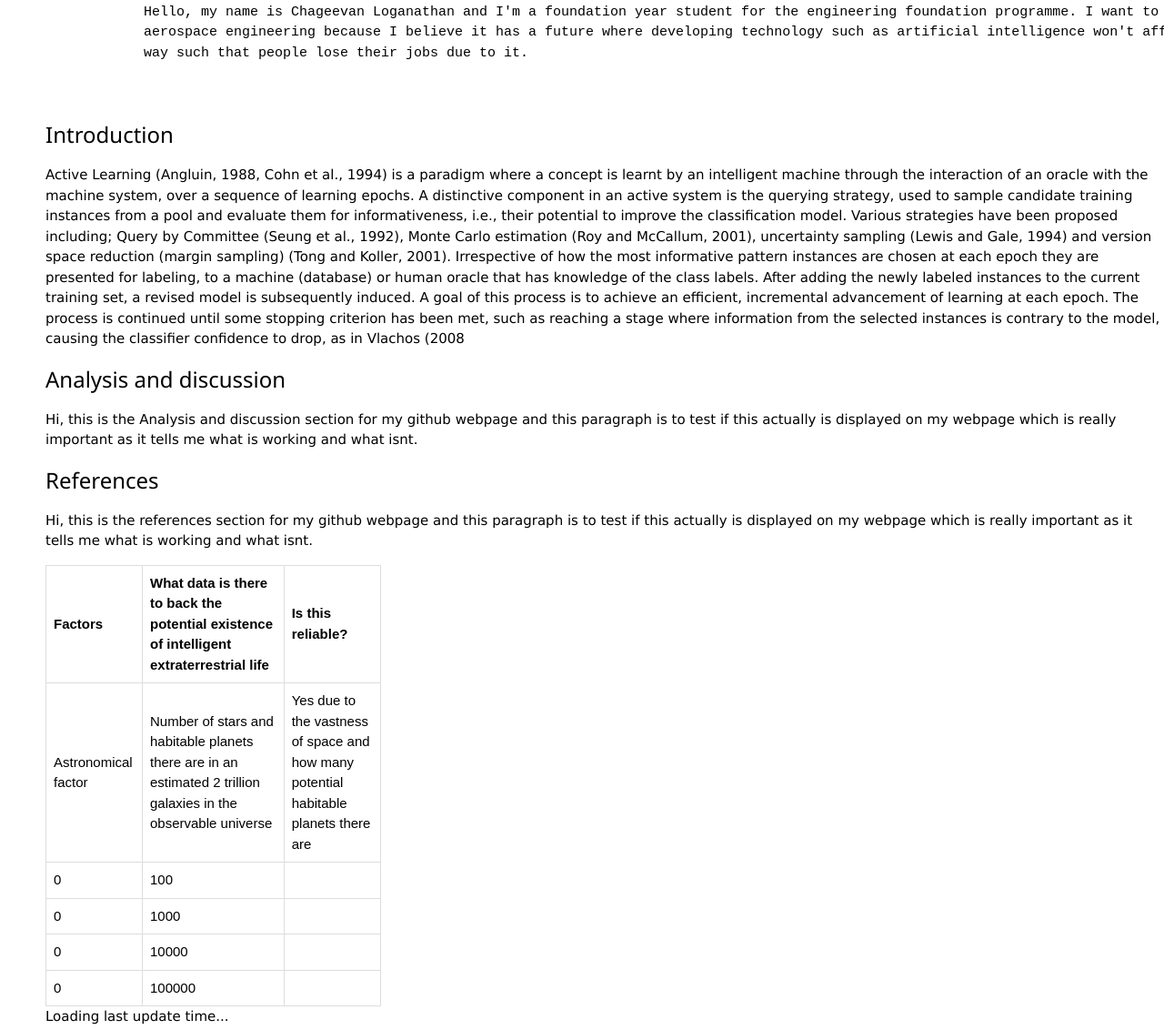
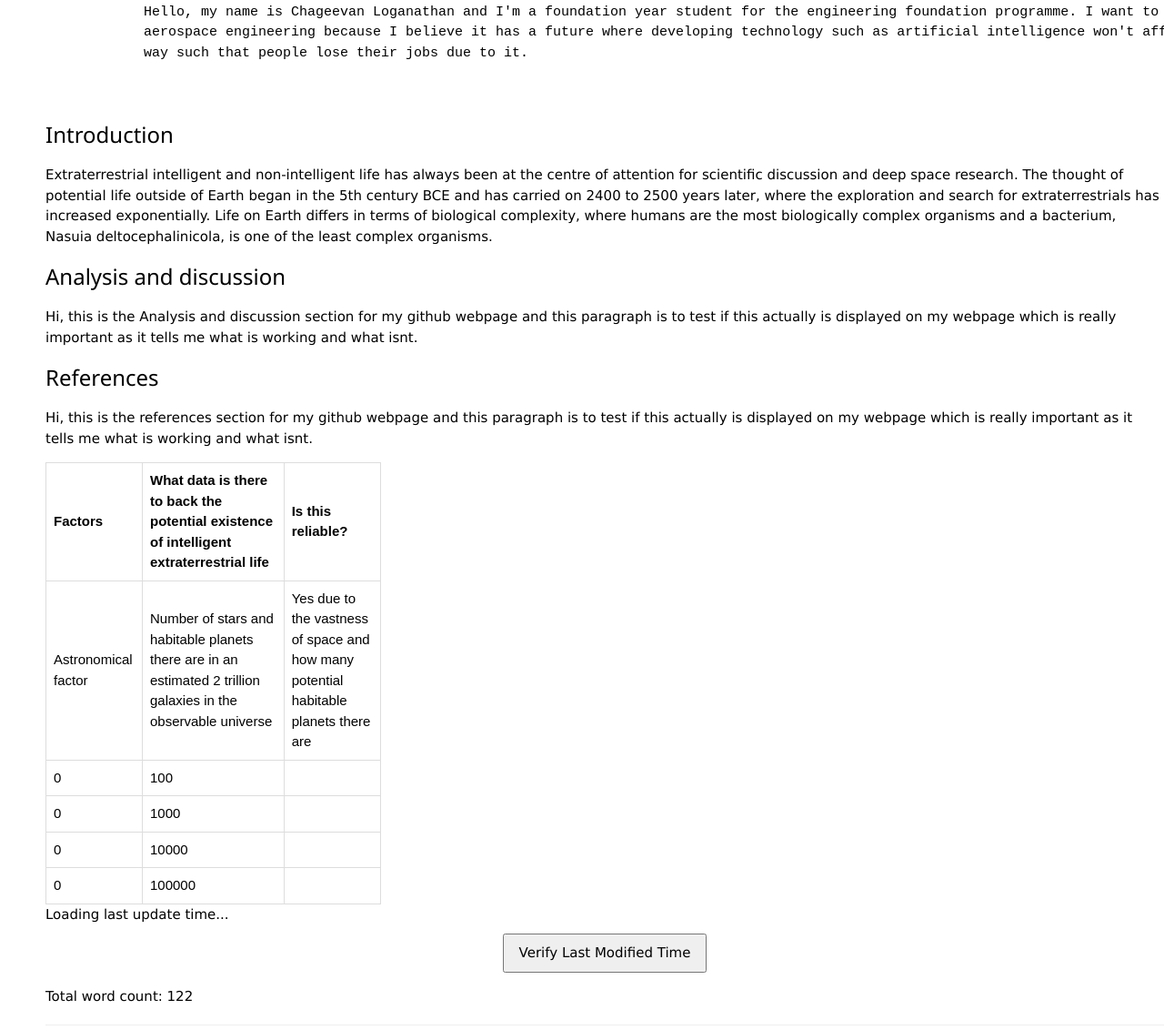
Before and after one commit to FEPSFY6926590/FY6926590, a plain HTML site: page index.html in a window 1280 px wide. Shown: the part 870-2002 px from the top of the page at 91% size. Drawn offline with nearby package versions, Linux system fonts and the light colour scheme.

Commit message:
Remove Active Learning explanation from introduction
Removed detailed explanation of Active Learning from the introduction paragraph.

```diff
--- a/index.html
+++ b/index.html
@@ -145,21 +145,12 @@
 
 
     <p id="Introduction_InText">
-
-            Active Learning (Angluin, 1988, Cohn et al., 1994) is a paradigm where a concept is learnt by an
-            intelligent machine through the interaction of an oracle with the machine system, over a sequence of
-            learning epochs. A distinctive component in an active system is the querying strategy, used to sample
-            candidate training instances from a pool and evaluate them for informativeness, i.e., their potential
-            to improve the classification model. Various strategies have been proposed including; Query by
-            Committee (Seung et al., 1992), Monte Carlo estimation (Roy and McCallum, 2001), uncertainty
-            sampling (Lewis and Gale, 1994) and version space reduction (margin sampling) (Tong and Koller,
-            2001). Irrespective of how the most informative pattern instances are chosen at each epoch they are
-            presented for labeling, to a machine (database) or human oracle that has knowledge of the class
-            labels. After adding the newly labeled instances to the current training set, a revised model is
-            subsequently induced. A goal of this process is to achieve an efficient, incremental advancement of
-            learning at each epoch. The process is continued until some stopping criterion has been met, such as
-            reaching a stage where information from the selected instances is contrary to the model, causing the
-            classifier confidence to drop, as in Vlachos (2008
+    Extraterrestrial intelligent and non-intelligent life has always been at the centre of attention for
+    scientific discussion and deep space research. The thought of potential life outside of Earth
+    began in the 5th century BCE and has carried on 2400 to 2500 years later, where the
+    exploration and search for extraterrestrials has increased exponentially. Life on Earth differs
+    in terms of biological complexity, where humans are the most biologically complex organisms
+    and a bacterium, Nasuia deltocephalinicola, is one of the least complex organisms.
 
     </p>
 
```
